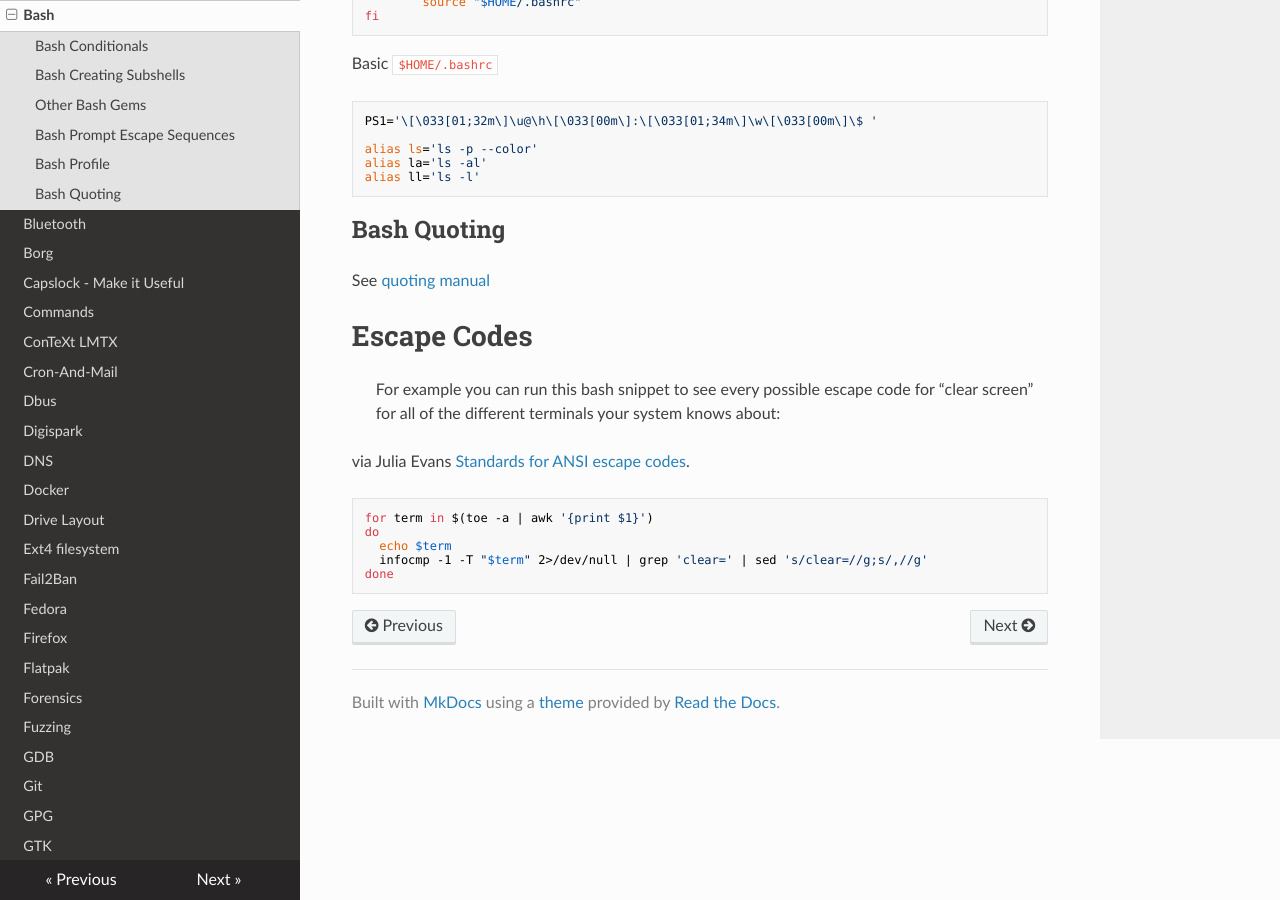
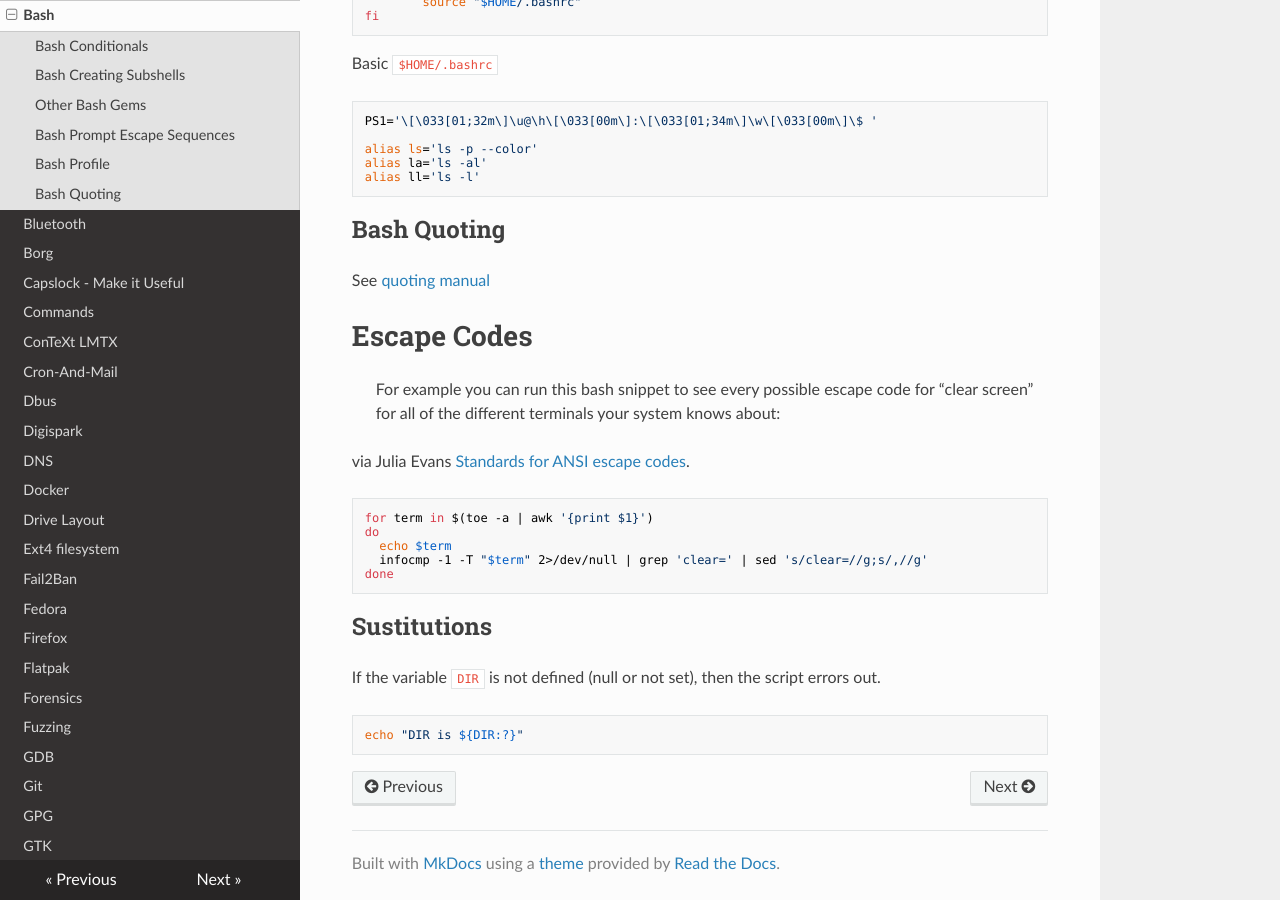
Before and after one commit to Maaxxs/wiki, an MkDocs documentation site: the page built from docs/bash.md, in a window 1280 px wide and 900 px high, scrolled down 3615 px. Built offline with MkDocs 1.6.1, drawn with Linux system fonts in a browser that asks for light colours; nearby versions of some CDN libraries.

Commit message:
bash: add ${DIR:?} syntax

````diff
--- a/docs/bash.md
+++ b/docs/bash.md
@@ -165,3 +165,11 @@ do
   infocmp -1 -T "$term" 2>/dev/null | grep 'clear=' | sed 's/clear=//g;s/,//g'
 done
 ```
+
+## Sustitutions
+
+If the variable `DIR` is not defined (null or not set), then the script errors out.
+
+```sh
+echo "DIR is ${DIR:?}"
+```
````
